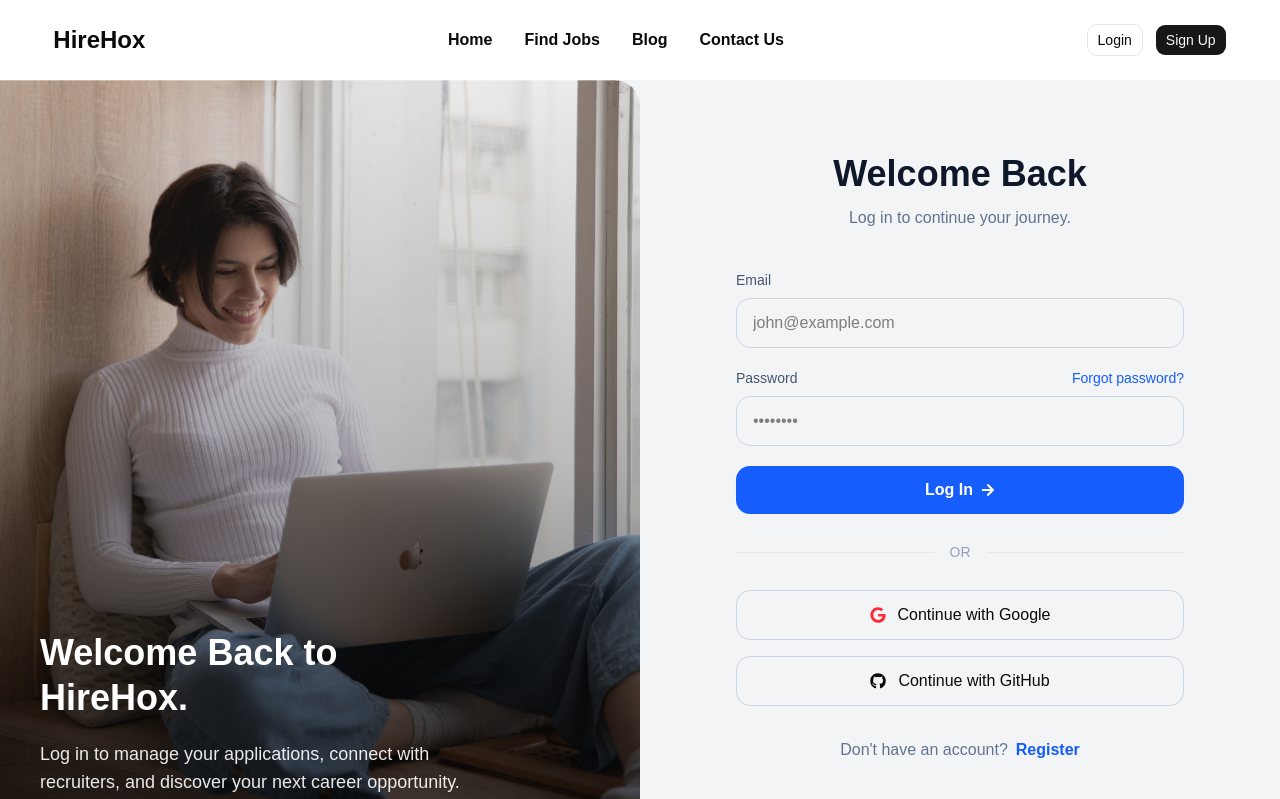
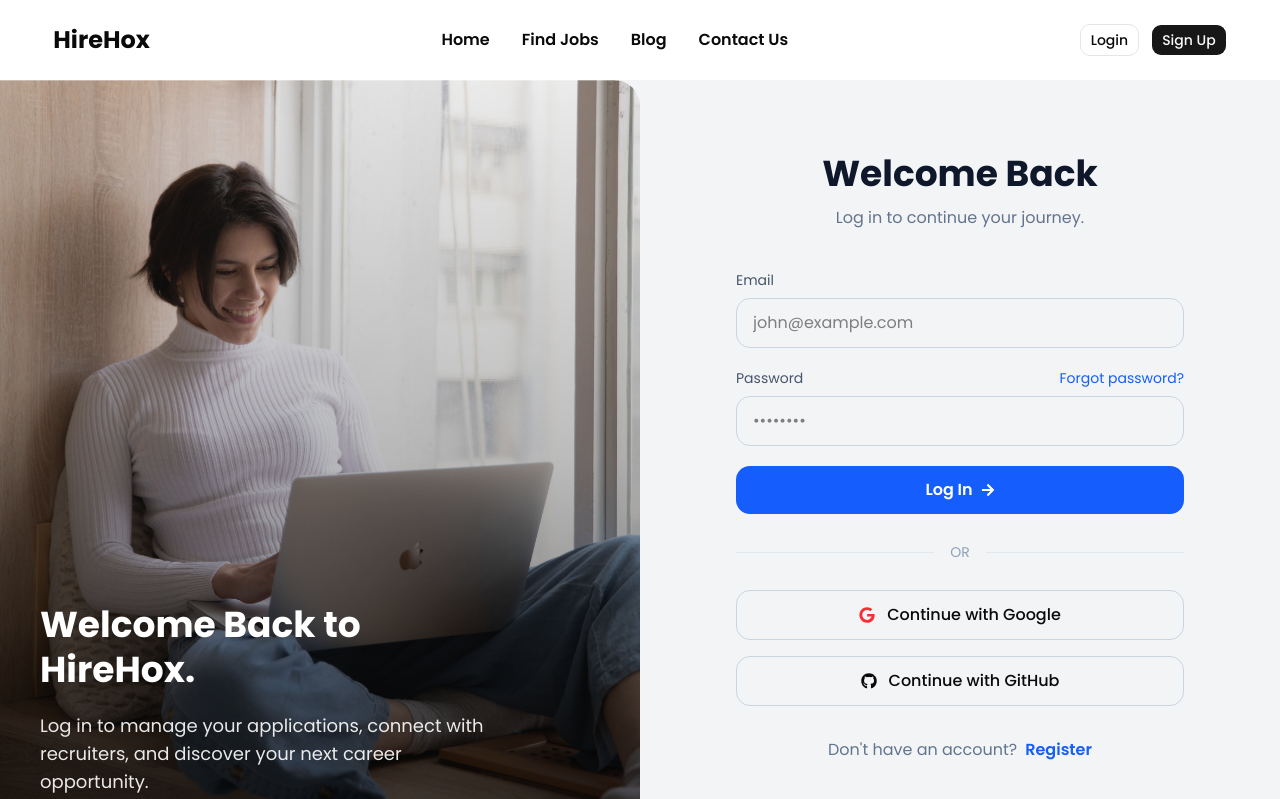
Before and after one commit to mdiffatbari/HireHox, a React (Vite) app: page /login in a window 1280 px wide. Shown: the top 799 px of the page. Built offline with nearby package versions, Linux system fonts and the light colour scheme; no server answers.

Commit message:
fixed font import problem

```diff
--- a/src/contexts/FirebaseAuthContext.jsx
+++ b/src/contexts/FirebaseAuthProvider.jsx
@@ -4,7 +4,7 @@ import { AuthContext } from './AuthContext';
 import { auth } from '@/firebse/firebase';
 import { useEffect, useState } from 'react';
 
-const FirebaseAuthContext = ({children}) => {
+const FirebaseAuthProvider = ({children}) => {
 
     const [user, setUser] = useState(null);
     const [loading, setLoading] = useState(true);
@@ -60,4 +60,4 @@ const FirebaseAuthContext = ({children}) => {
     );
 };
 
-export default FirebaseAuthContext;
+export default FirebaseAuthProvider;
--- a/src/index.css
+++ b/src/index.css
@@ -1,7 +1,10 @@
+@import url('https://fonts.googleapis.com/css2?family=Poppins:ital,wght@0,100;0,200;0,300;0,400;0,500;0,600;0,700;0,800;0,900;1,100;1,200;1,300;1,400;1,500;1,600;1,700;1,800;1,900&display=swap');
+
 @import "tailwindcss";
 @import "tw-animate-css";
 @import "shadcn/tailwind.css";
 @import "@fontsource-variable/geist";
+
 
 @custom-variant dark (&:is(.dark *));
 
@@ -129,9 +132,6 @@
     }
 }
 
-
-@import url('https://fonts.googleapis.com/css2?family=Poppins:ital,wght@0,100;0,200;0,300;0,400;0,500;0,600;0,700;0,800;0,900;1,100;1,200;1,300;1,400;1,500;1,600;1,700;1,800;1,900&display=swap');
-
 *{
   font-family: "Poppins", sans-serif;
 }
--- a/src/main.jsx
+++ b/src/main.jsx
@@ -4,12 +4,12 @@ import './index.css'
 // import App from './App.jsx'
 import { RouterProvider } from "react-router/dom";
 import { router } from './Routes/Routes';
-import FirebaseAuthContext from './contexts/FirebaseAuthContext';
+import FirebaseAuthProvider from './contexts/FirebaseAuthProvider';
 
 createRoot(document.getElementById('root')).render(
   <StrictMode>
-      <FirebaseAuthContext>
+      <FirebaseAuthProvider>
         <RouterProvider router={router} />
-      </FirebaseAuthContext>
+      </FirebaseAuthProvider>
   </StrictMode>,
 )
```
